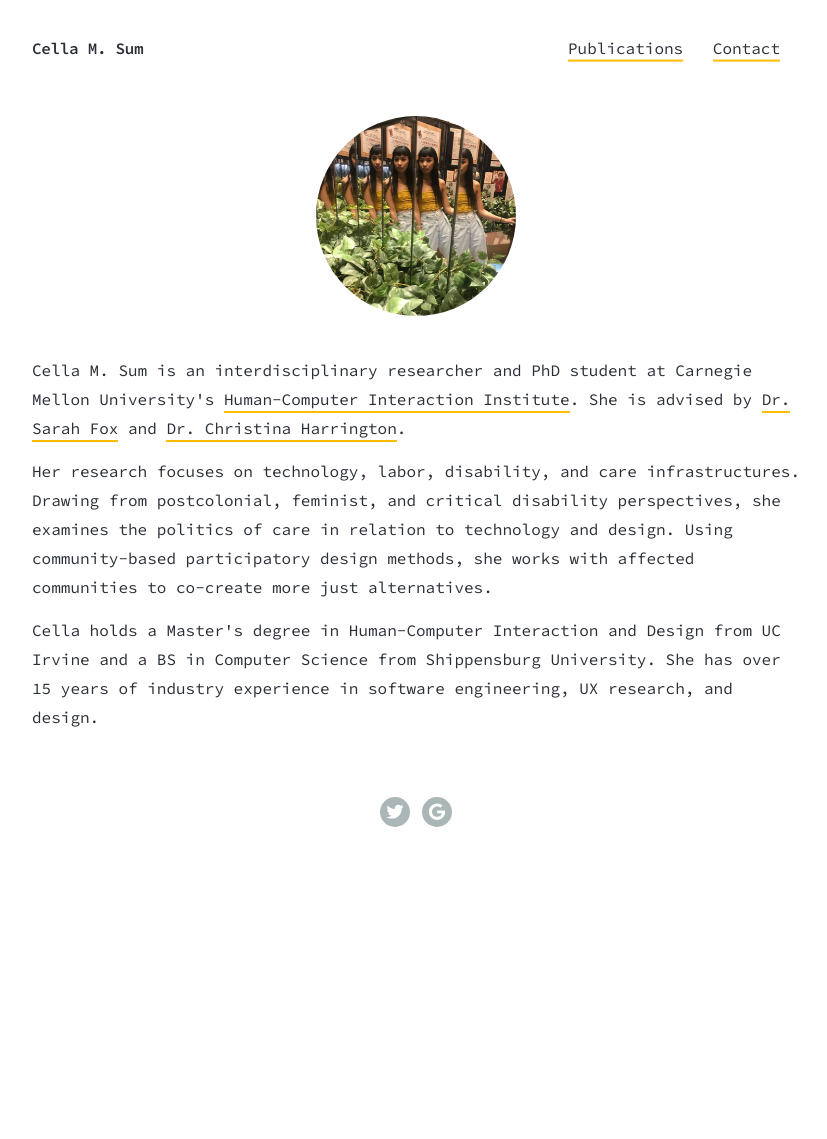
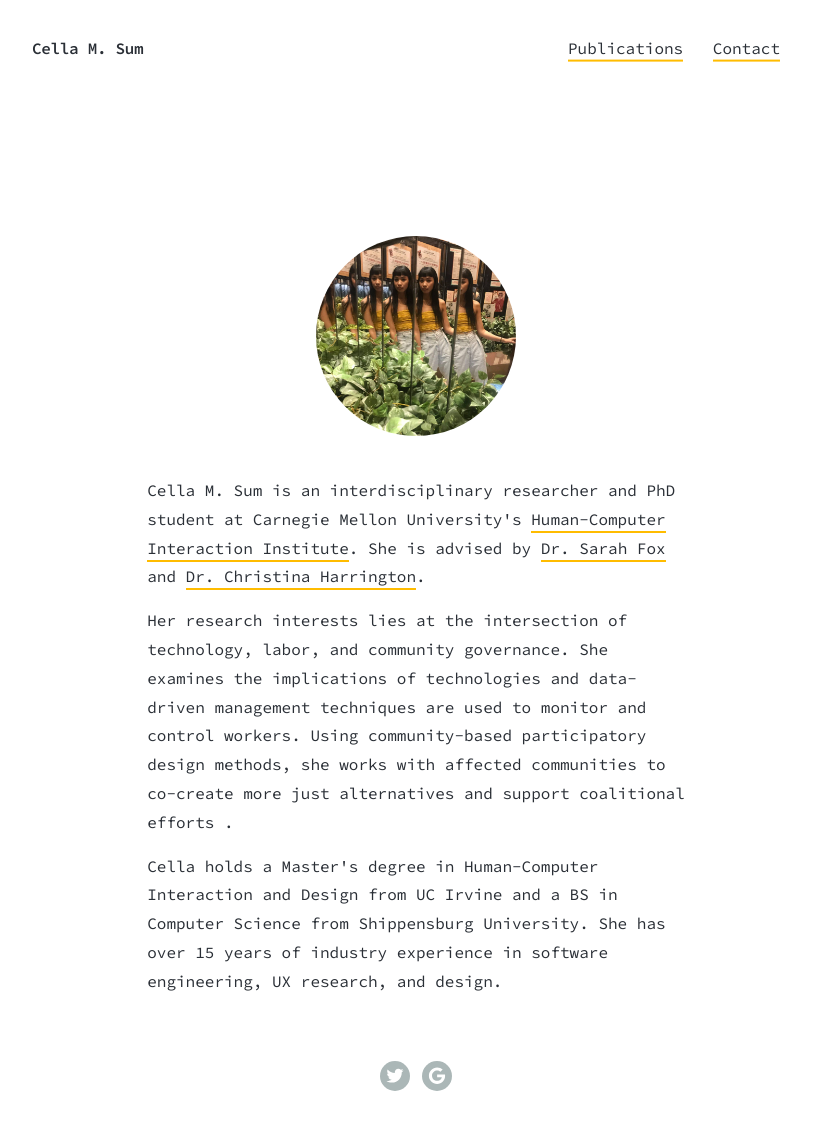
Before and after one commit to cella/cellaio, a Jekyll site: the page built from index.html, in a window 1280 px wide. Shown: the whole page, without its empty margins (224-1051 px from the left). Built offline with Jekyll 4.4.1, drawn with Linux system fonts in a browser that asks for light colours; nearby versions of some CDN libraries; before the commit the page ends 900 px from its top, so only the background shows below that.

```diff
--- a/index.html
+++ b/index.html
@@ -1,21 +1,34 @@
 ---
 layout: default
 title: Home
-description: Cella M. Sum is an interdisciplinary researcher and PhD student at Carnegie Mellon University's Human-Computer Interaction Institute.
+description: Cella M. Sum is an interdisciplinary researcher and PhD student at Carnegie Mellon University's
+Human-Computer Interaction Institute.
 ---
 
 
 <div class="wrap">
   <div class="container">
     <section>
-        <div class="image-wrap"><img class="circle-image" src="images/about/cella.jpg" alt="A photo showing multiple reflections of Cella in a series of mirrors."/></div>
-        <p>Cella M. Sum is an interdisciplinary researcher and PhD student at Carnegie Mellon University's <a href="https://www.hcii.cmu.edu/">Human-Computer Interaction Institute</a>. She is advised by <a href="https://www.sarahfox.info/">Dr. Sarah Fox</a> and <a href="https://www.christinaharrington.me/">Dr. Christina Harrington</a>.
+      <div class="image-wrap"><img class="circle-image" src="images/about/cella.jpg"
+          alt="A photo showing multiple reflections of Cella in a series of mirrors." /></div>
+      <p>Cella M. Sum is an interdisciplinary researcher and PhD student at Carnegie Mellon University's <a
+          href="https://www.hcii.cmu.edu/">Human-Computer Interaction Institute</a>. She is advised by <a
+          href="https://www.sarahfox.info/">Dr. Sarah Fox</a> and <a href="https://www.christinaharrington.me/">Dr.
+          Christina Harrington</a>.
       </p>
       <p>
-          Her research focuses on technology, labor, disability, and care infrastructures. Drawing from postcolonial, feminist, and critical disability perspectives, she examines the politics of care in relation to technology and design. Using community-based participatory design methods, she works with affected communities to co-create more just alternatives.
+        Her research interests lies at the intersection of technology, labor, and community governance. She examines
+        the implications of technologies and data-driven management techniques are used to monitor and control workers.
+
+        Using community-based
+        participatory
+        design methods, she works with affected communities to co-create more just alternatives and support coalitional
+        efforts .
       </p>
       <p>
-          Cella holds a Master's degree in Human-Computer Interaction and Design from UC Irvine and a BS in Computer Science from Shippensburg University. She has over 15 years of industry experience in software engineering, UX research, and design.
+        Cella holds a Master's degree in Human-Computer Interaction and Design from UC Irvine and a BS in Computer
+        Science from Shippensburg University. She has over 15 years of industry experience in software engineering, UX
+        research, and design.
     </section>
   </div>
 </div>
```
Also changed, not shown: 1 other file. Lines whose indentation alone changed are shown as unchanged.
